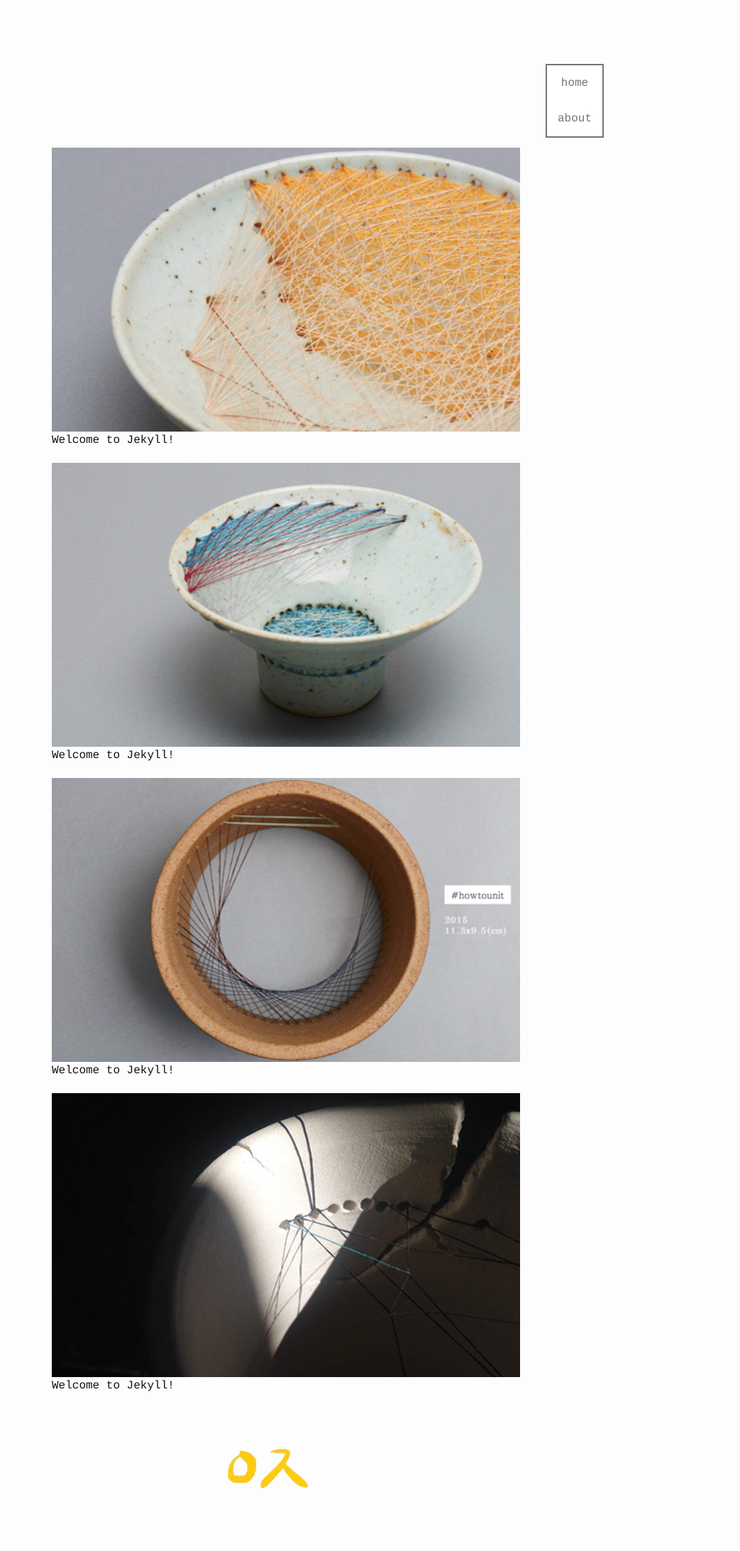
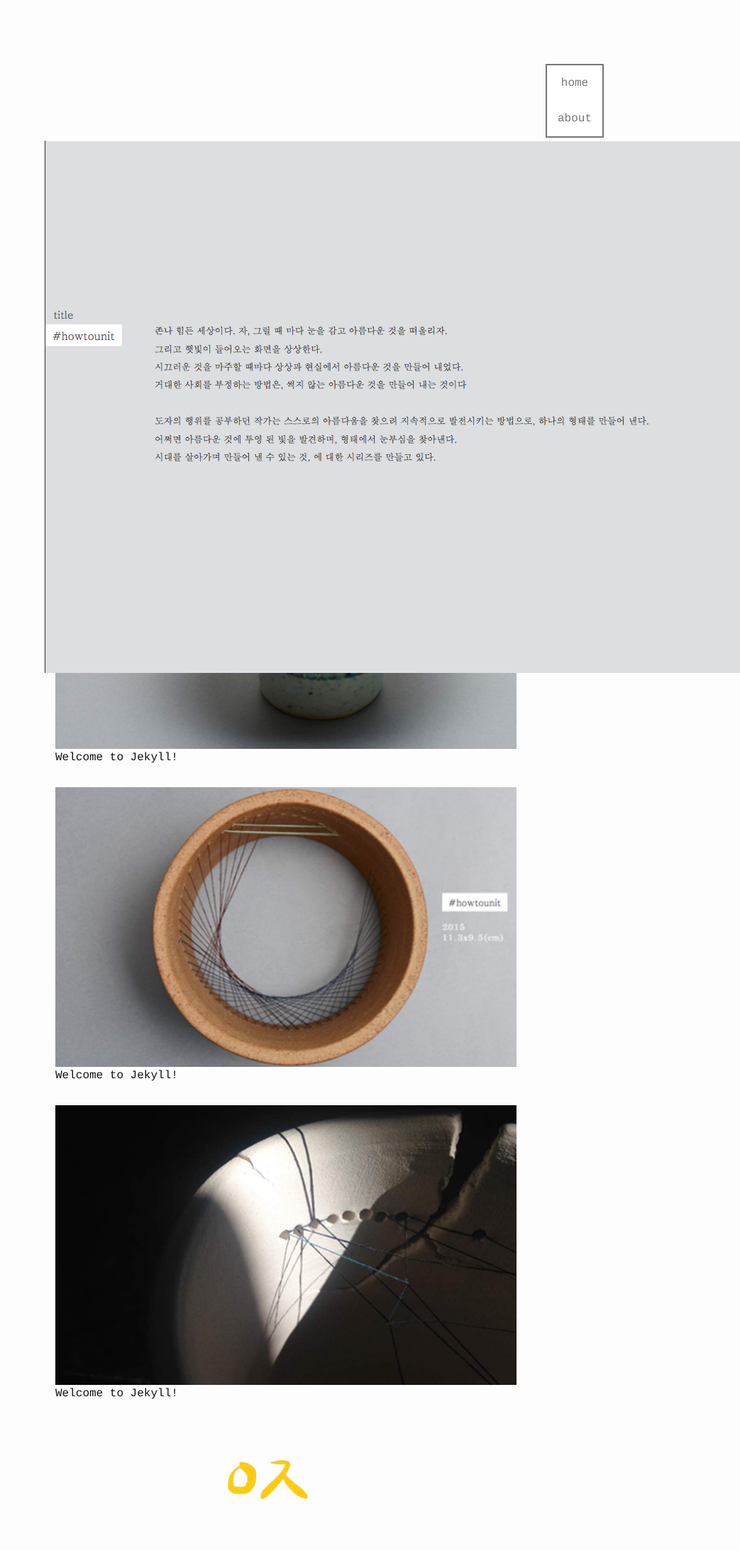
Before and after one commit to brillerkim/eunji, a Jekyll site: the page built from index.html, in a window 1280 px wide. Shown: the whole page at 71% size, without its empty margins (237-1280 px from the left). Built offline with Jekyll 4.4.1, drawn with Linux system fonts in a browser that asks for light colours; nearby versions of some CDN libraries.

Commit message:
2017. 7. 11 add omg

```diff
--- a/_includes/preview.html
+++ b/_includes/preview.html
@@ -1,3 +1,7 @@
+ <div class="intro_bg">
+    <img src="{{ site.baseurl }}/img/10.png"/>
+</div><!--/.intro_img -->
+
 {% for post in site.posts %}
     {% cycle 'add row' : '<div class="row">', nil, nil %}
         <div class="col-sm-12">
--- a/_sass/_layout.scss
+++ b/_sass/_layout.scss
@@ -174,7 +174,7 @@
  * Misc
  */
 .preview-panel {
-    padding: 10px;
+    padding: 15px;
     box-sizing: border-box;
     -moz-box-sizing: border-box;
     -webkit-box-sizing: border-box;
```
